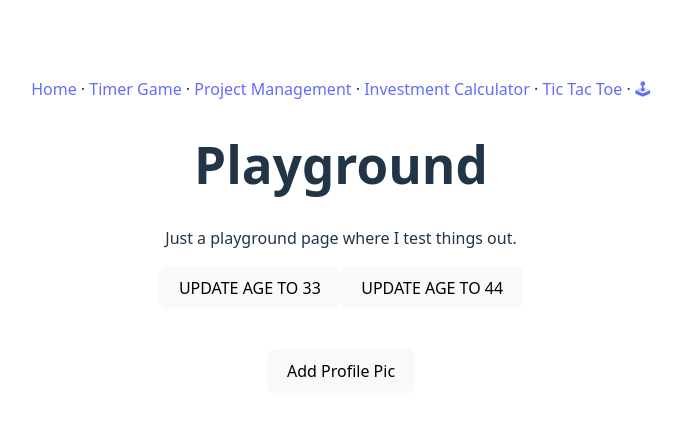
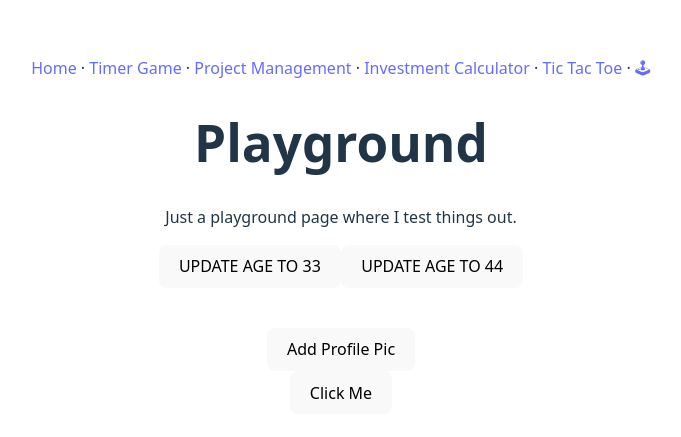
Before and after one commit to 0xadri/ima-kokode, a React (Vite) app: page /Playground in a window 1280 px wide. Shown: the part 165-602 px from the top of the page, without its empty margins (299-980 px from the left). Built offline with nearby package versions, Linux system fonts and the light colour scheme.

Commit message:
Project MGMT App: Minor Fixes

```diff
--- /dev/null
+++ b/src/components/Button.jsx
@@ -0,0 +1,9 @@
+const Button = ({ children, ...props }) => {
+  return (
+    <button className="someclasses" {...props}>
+      {children}
+    </button>
+  );
+};
+
+export default Button;
--- a/src/pages/Playground.jsx
+++ b/src/pages/Playground.jsx
@@ -1,4 +1,5 @@
 import { useState, useRef } from "react";
+import Button from "../components/Button";
 
 /*
  * Playground Page To Test Things Out
@@ -49,6 +50,9 @@ const Playground = () => {
           Add Profile Pic
         </button>
       </div>
+      <Button greeting="hey" name="Joe">
+        Click Me
+      </Button>
     </div>
   );
 };
--- a/src/pages/ProjectMgmt.jsx
+++ b/src/pages/ProjectMgmt.jsx
@@ -14,6 +14,10 @@ const PROJECT_DATA_INIT = {
   duedate: "",
   tasks: [],
 };
+
+// Could:
+//   1. Project Delete Feature
+//   2. Remove text in "add task" input field
 
 const ProjectMgmt = () => {
   const [currMainView, setCurrMainView] = useState(VIEWS.NO_PROJECT_SELECTED);
```
